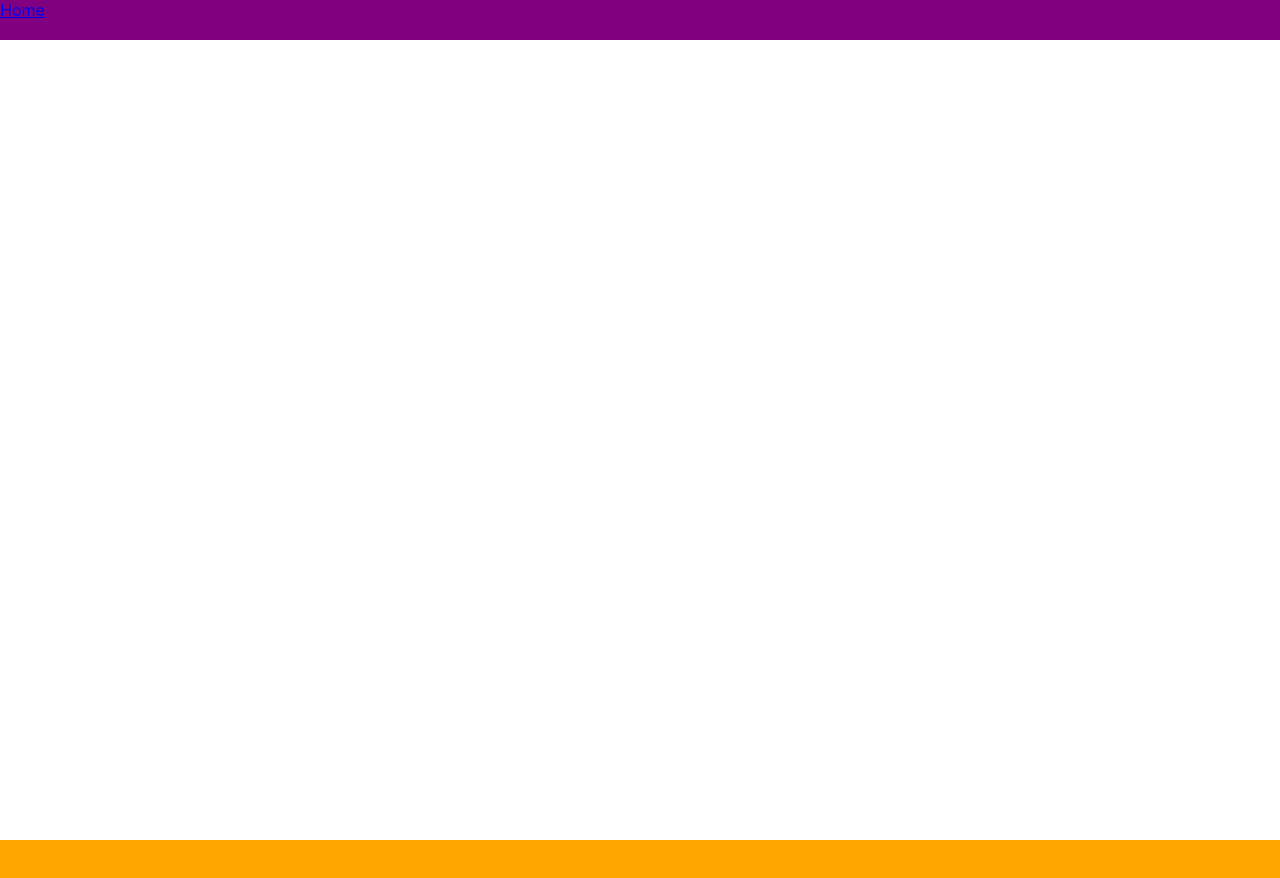
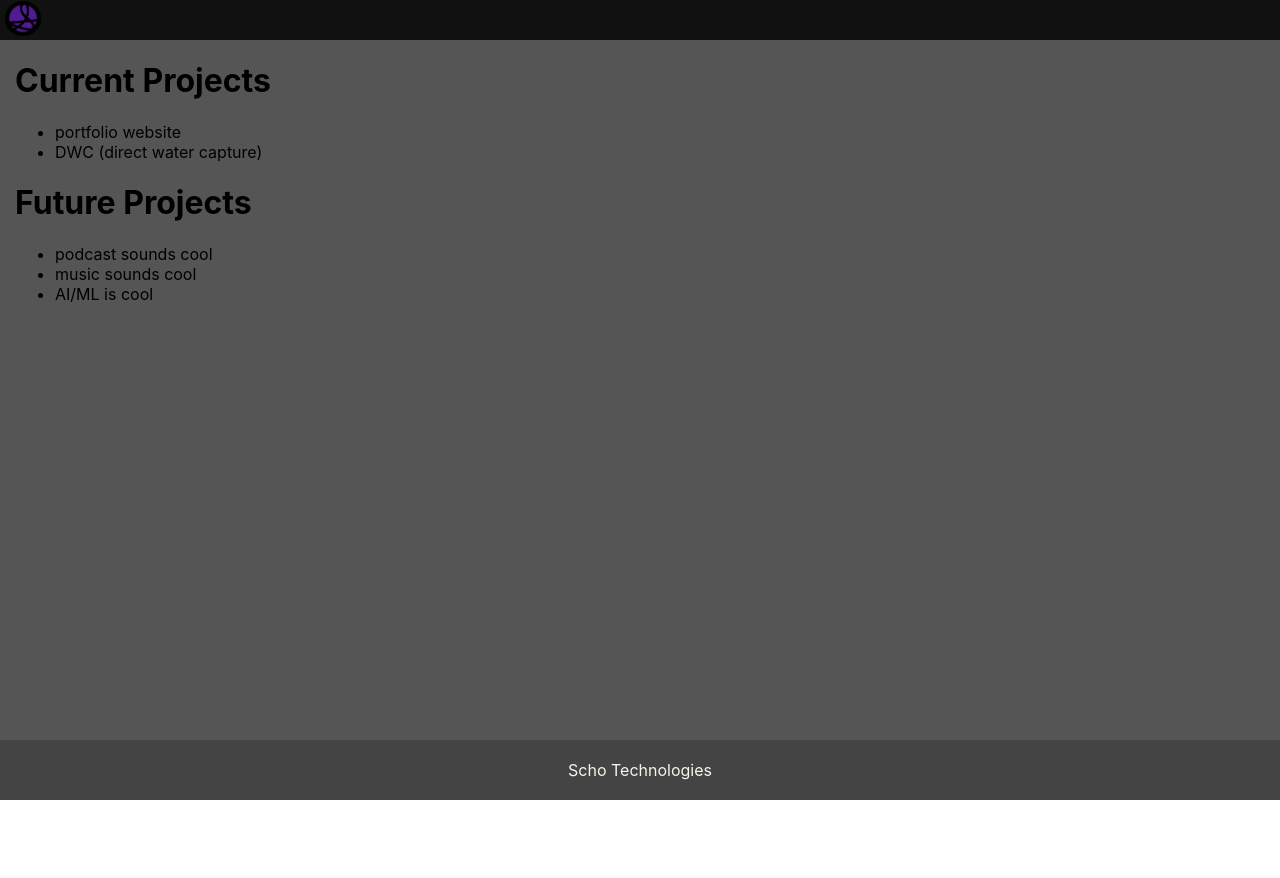
Before and after one commit to alschofield/portfolio, a React (Create React App) app: page / in a window 1280 px wide. Shown: the top 878 px of the page. After the commit the page ends 800 px from the top, so only its background shows below. Built offline with nearby package versions, Linux system fonts and the light colour scheme.

Commit message:
basic structure

```diff
--- a/package.json
+++ b/package.json
@@ -7,7 +7,9 @@
     "@testing-library/jest-dom": "^4.2.4",
     "@testing-library/react": "^9.3.2",
     "@testing-library/user-event": "^7.1.2",
+    "bootstrap": "4.6.0",
     "react": "^17.0.1",
+    "react-bootstrap": "1.4.3",
     "react-dom": "^17.0.1",
     "react-redux": "^7.1.3",
     "react-router-dom": "5.2.0",
--- a/src/features/components/Anchor/Anchor.js
+++ b/src/features/components/Anchor/Anchor.js
@@ -4,8 +4,20 @@ import styled from 'styled-components';
 const Item = styled.a`
   position: ${props => props.position || 'relative'};
   display: ${props => props.display || 'inline'};
+  height: ${props => props.height || 'auto'};
+  min-height: ${props => props.minHeight || 'auto'};
+  width: ${props => props.width || 'auto'};
   min-width: ${props => props.minWidth || '40px'};
-  height: ${props => props.height || 'auto'};
+  padding: ${props => props.padding || '0px'};
+  padding-top: ${props => props.paddingTop || '0px'};
+  padding-right: ${props => props.paddingRight || '0px'};
+  padding-bottom: ${props => props.paddingBottom || '0px'};
+  padding-left: ${props => props.paddingLeft || '0px'};
+  margin: ${props => props.margin || '0px'};
+  margin-top: ${props => props.marginTop || '0px'};
+  margin-right: ${props => props.marginRight || '0px'};
+  margin-bottom: ${props => props.marginBottom || '0px'};
+  margin-left: ${props => props.marginLeft || '0px'};
 `;
 
 export default function Anchor(props) {
--- a/src/features/components/Container/Container.js
+++ b/src/features/components/Container/Container.js
@@ -5,8 +5,10 @@ const Item = styled.div`
   position: ${props => props.position || 'relative'};
   display: ${props => props.display|| 'block'};
   width: ${props => props.width || 'initial'};
+  min-width: ${props => props.minWidth || 'initial'};
   height: ${props => props.height || 'initial'};
   min-height: ${props => props.minHeight || 'initial'};
+  color: ${props => props.color || 'initial'};
   top: ${props => props.top || 'initial'};
   left: ${props => props.left || 'initial'};
   right: ${props => props.right || 'initial'};
@@ -19,6 +21,8 @@ const Item = styled.div`
   padding-top: ${props => props.paddingTop || 'initial'};
   margin: ${props => props.margin || 'initial'};
   z-index: ${props => props.zIndex || 'initial'};
+  justify-content: ${props => props.justifyContent || 'initial'};
+  align-items: ${props => props.alignItems || 'initial'};
 `;
 
 export default function Container(props) {
--- a/src/features/components/List/List.js
+++ b/src/features/components/List/List.js
@@ -1,20 +1,39 @@
 import React from 'react';
 import styled from 'styled-components';
+import ListItem from './components/ListItem';
 
-const Item = styled.ul`
-`;
+const sharedStyles = ``;
+
+const Lists = {
+  ul: styled.ul`${sharedStyles}`,
+  ol: styled.ol`${sharedStyles}`
+}
 
 // add ability to do ul or ol
-// i think this should accept data passed to it for a defulat list as well as have the list wrapper exported
-//  so if there is a data prop it renders list items, if not it will accept children
 export default function List(props) {
-  return (
-    <Item {...props}>
-      { props.children }
-    </Item>
-  );
+  const Item = Lists[props.type]
+
+  switch(Array.isArray(props.list)) {
+    case true:
+      return (
+        <Item {...props}>
+          { props.list.map((item, index) => {
+            return (
+              <ListItem key={index}>{ item }</ListItem>
+            )
+          }) }
+        </Item>
+      )
+    default:
+      return (
+        <Item {...props}>
+          { props.children }
+        </Item>
+      )
+  }
 }
 
 List.defaultProps = {
+  type: 'ul',
   'data-testid': 'list-container'
 }
--- a/src/features/main-components/footer/Footer.js
+++ b/src/features/main-components/footer/Footer.js
@@ -1,15 +1,19 @@
 import React from 'react';
-import Container from '../../components/Container/Container'
+import Container from '../../components/Container/Container';
 
 export default function Footer() {
   const containerStyles = {
+    display: 'flex',
     height: '60px',
-    background: 'orange'
+    background: '#444444',
+    color: '#F8F4EC',
+    justifyContent: 'center',
+    alignItems: 'center'
   }
 
   return (
     <Container { ...containerStyles } data-testid='footer-container'>
-
+      Scho Technologies
     </Container>
   );
 }
--- a/src/features/main-components/nav/Nav.js
+++ b/src/features/main-components/nav/Nav.js
@@ -6,7 +6,7 @@ export default function Nav() {
   const styles = {
     position: 'fixed',
     display: 'flex',
-    background: 'purple',
+    background: '#111111',
     width: '100%',
     height: '40px',
     top: '0px',
@@ -16,7 +16,7 @@ export default function Nav() {
 
   return (
     <Container { ...styles } data-testid='nav-container'>
-      <NavItem type='anchor' value='Home' href='/home' />
+      <NavItem type='image' height="35px" paddingTop="1px" paddingLeft="5px" src={`${process.env.PUBLIC_URL}/scho-logo.png`} value='Home' href='/home' />
       {/* <NavItem type="anchor" value="Merch" href="https://scho.clothing" /> */}
     </Container>
   );
--- a/src/features/main-components/nav/components/NavItem.js
+++ b/src/features/main-components/nav/components/NavItem.js
@@ -1,14 +1,21 @@
 import React from 'react';
 import Anchor from '../../../components/Anchor/Anchor';
 import Button from '../../../components/Button/Button';
+import Image from '../../../components/Image/Image';
 import Container from '../../../components/Container/Container';
-import Text from '../../../components/Text/Text'
+import Text from '../../../components/Text/Text';
 
 export default function NavItem(props) {
   if (props.type === 'anchor') {
     return (
       <Anchor {...props}>
         <Text>{ props.value }</Text>
+      </Anchor>
+    );
+  } else if (props.type === 'image') {
+    return (
+      <Anchor {...props}>
+        <Image {...props} />
       </Anchor>
     );
   } else if (props.type === 'button') {
--- a/src/features/pages/home/Home.js
+++ b/src/features/pages/home/Home.js
@@ -1,15 +1,22 @@
 import React from 'react';
 import Container from '../../components/Container/Container';
+import Header from '../../components/Header/Header';
+import Text from '../../components/Text/Text';
+import List from '../../components/List/List';
 
 export default function Home() {
   const containerStyles = {
     paddingTop: '40px',
-    minHeight: '100vh'
+    minHeight: 'calc(100vh - 115px)',
+    background: '#555555'
   }
 
   return (
-    <Container { ...containerStyles } data-testid='home-container'>
-
+    <Container { ...containerStyles } padding="15px" data-testid='home-container'>
+      <Header>Current Projects</Header>
+      <List list={['portfolio website', 'DWC (direct water capture)']} />
+      <Header>Future Projects</Header>
+      <List list={['podcast sounds cool', 'music sounds cool', 'AI/ML is cool']} />
     </Container>
   );
 }
```
Also changed, not shown: public/scho-logo.png (added), 1 other file (tests, documents, lock files or other folders).
